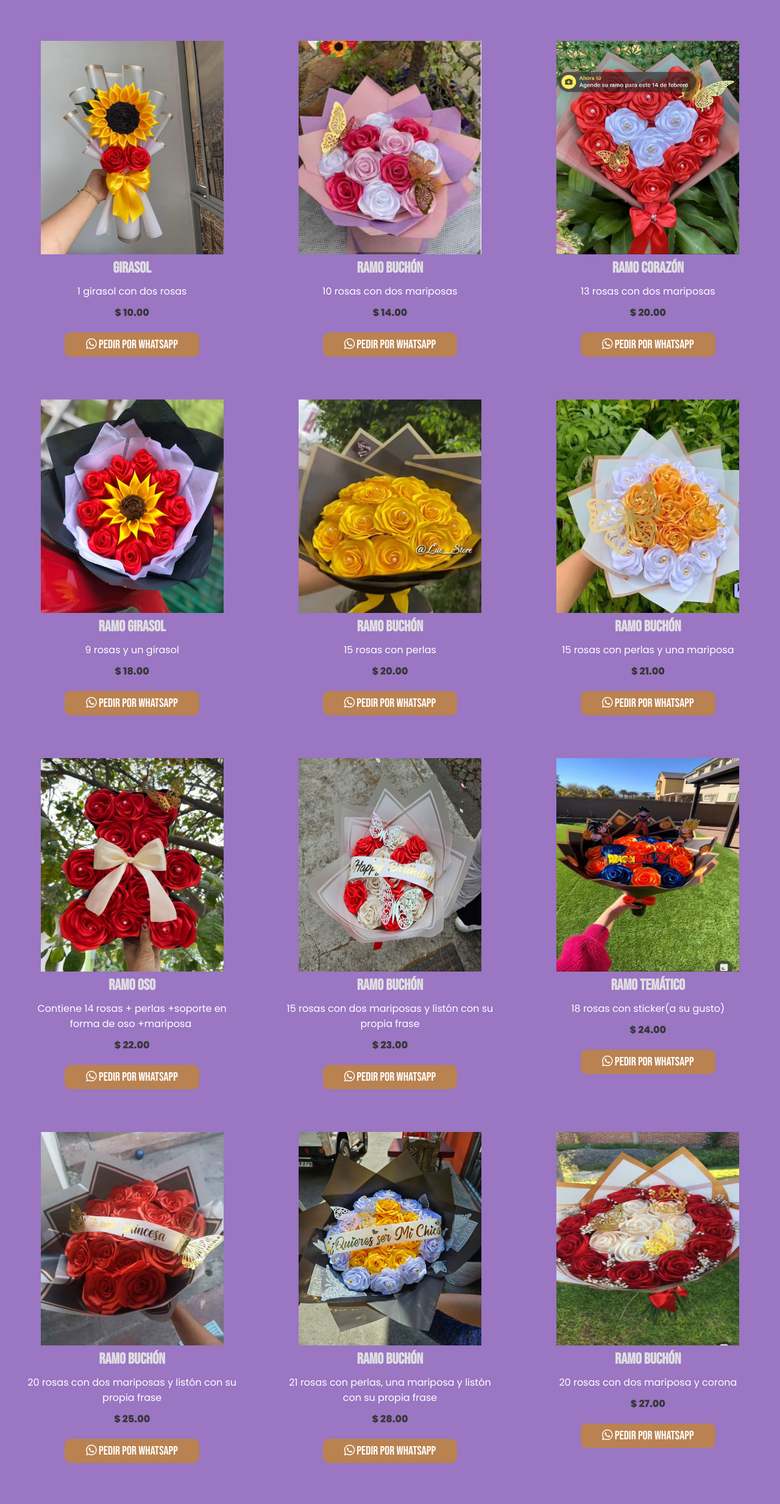
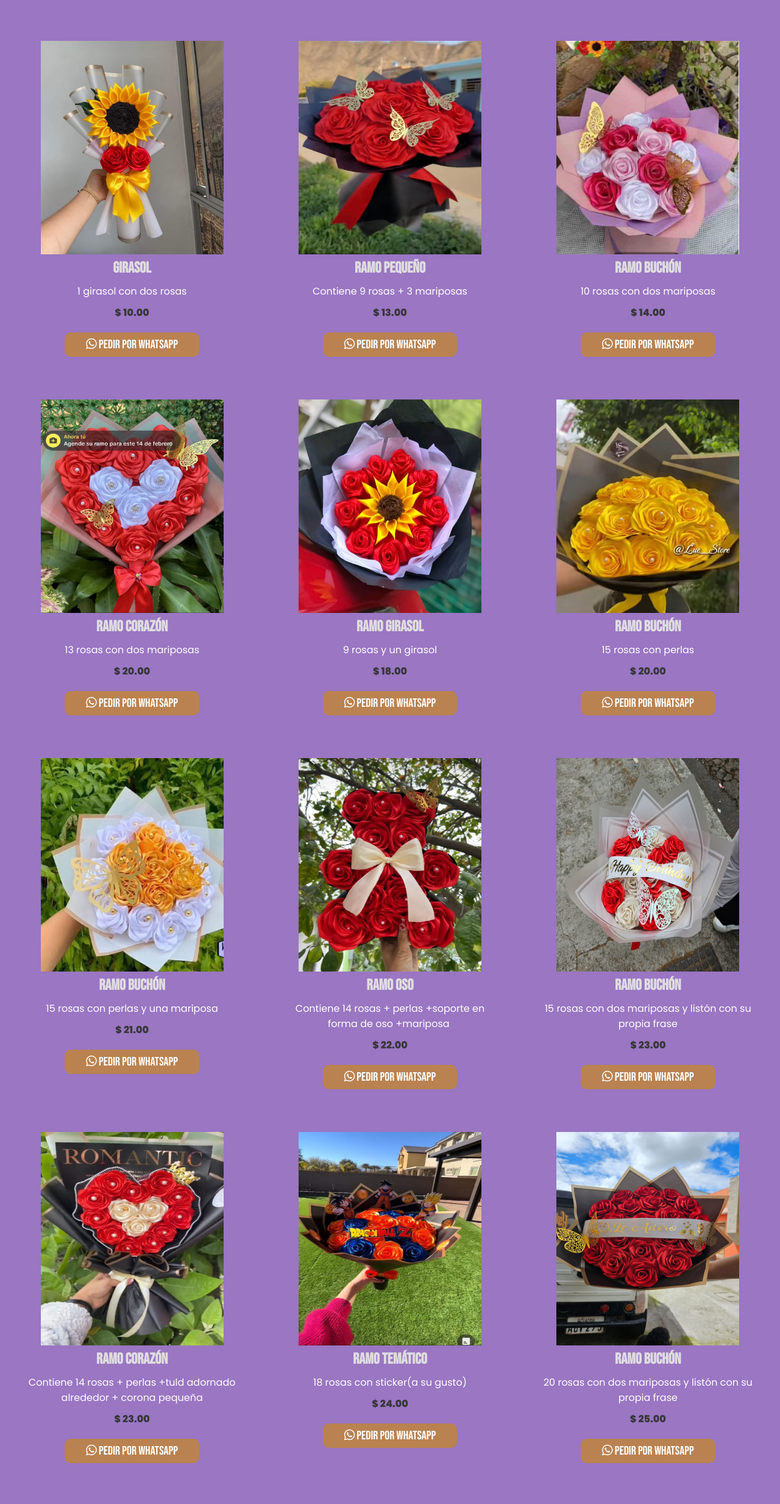
Before and after one commit to JoselynOC/floresEternas, a plain HTML site: page index.html in a window 1280 px wide. Shown: the part 3877-6343 px from the top of the page at 61% size. Drawn offline with Linux system fonts and the light colour scheme.

Commit message:
Update index.html

```diff
--- a/index.html
+++ b/index.html
@@ -184,6 +184,15 @@
                     </div>
                 </div>
                 <div class="product">
+                    <img src="img/N3.jpg" class="imgP" alt="">
+                    <div class="product-txt">
+                        <h3>Ramo Pequeño</h3>
+                        <p>Contiene 9 rosas + 3 mariposas </p>
+                        <p class="precio">$ 13.00</p>
+                        <a href="https://wa.link/c0ha6t" class="agregar-carrito btn-2" data-id="9"><i class="fa-brands fa-whatsapp"></i> Pedir Por WhatSapp</a>
+                    </div>
+                </div>
+                <div class="product">
                     <img src="img/m10.jpg" class="imgP" alt="">
                     <div class="product-txt">
                         <h3>ramo buchón</h3>
@@ -247,6 +256,15 @@
                     </div>
                 </div>
                 <div class="product">
+                    <img src="img/N2.jpg" class="imgP" alt="">
+                    <div class="product-txt">
+                        <h3>Ramo corazón</h3>
+                        <p>Contiene 14 rosas + perlas +tuld adornado alrededor + corona pequeña </p>
+                        <p class="precio">$ 23.00</p>
+                        <a href="https://wa.link/pz3v0b" class="agregar-carrito btn-2" data-id="9"><i class="fa-brands fa-whatsapp"></i> Pedir Por WhatSapp</a>
+                    </div>
+                </div>
+                <div class="product">
                     <img src="img/m29.jpg" class="imgP" alt="">
                     <div class="product-txt">
                         <h3>Ramo Temático</h3>
@@ -256,11 +274,20 @@
                     </div>
                 </div>
                 <div class="product">
-                    <img src="img/m22.jpg" class="imgP" alt="">
+                    <img src="img/N6.jpg" class="imgP" alt="">
                     <div class="product-txt">
                         <h3>ramo buchón</h3>
                         <p>20 rosas con dos mariposas y listón con su propia frase</p>
                         <p class="precio">$ 25.00</p>
+                        <a href="https://wa.link/9mndd0" class="agregar-carrito btn-2" data-id="9"><i class="fa-brands fa-whatsapp"></i> Pedir Por WhatSapp</a>
+                    </div>
+                </div>
+                <div class="product">
+                    <img src="img/N4.jpg" class="imgP" alt="">
+                    <div class="product-txt">
+                        <h3>Ramo Carta</h3>
+                        <p>Contiene 17 rosas + tuld adornado + dos mariposas + carta adicional + listón con su propia frase</p>
+                        <p class="precio">$ 26.50</p>
                         <a href="https://wa.link/9mndd0" class="agregar-carrito btn-2" data-id="9"><i class="fa-brands fa-whatsapp"></i> Pedir Por WhatSapp</a>
                     </div>
                 </div>
@@ -287,6 +314,15 @@
                     <div class="product-txt">
                         <h3>ramo buchón</h3>
                         <p>20 rosas con perlas, tres mariposas, chocolates y listón con su propia frase</p>
+                        <p class="precio">$ 30.00</p>
+                        <a href="https://wa.link/sctgl1" class="agregar-carrito btn-2" data-id="9"><i class="fa-brands fa-whatsapp"></i> Pedir Por WhatSapp</a>
+                    </div>
+                </div>
+                <div class="product">
+                    <img src="img/N5.jpg" class="imgP" alt="">
+                    <div class="product-txt">
+                        <h3>Ramo Semibuchon</h3>
+                        <p>Contiene 25 rosas +listón con su propia frase + 2 mariposas</p>
                         <p class="precio">$ 30.00</p>
                         <a href="https://wa.link/sctgl1" class="agregar-carrito btn-2" data-id="9"><i class="fa-brands fa-whatsapp"></i> Pedir Por WhatSapp</a>
                     </div>
```
